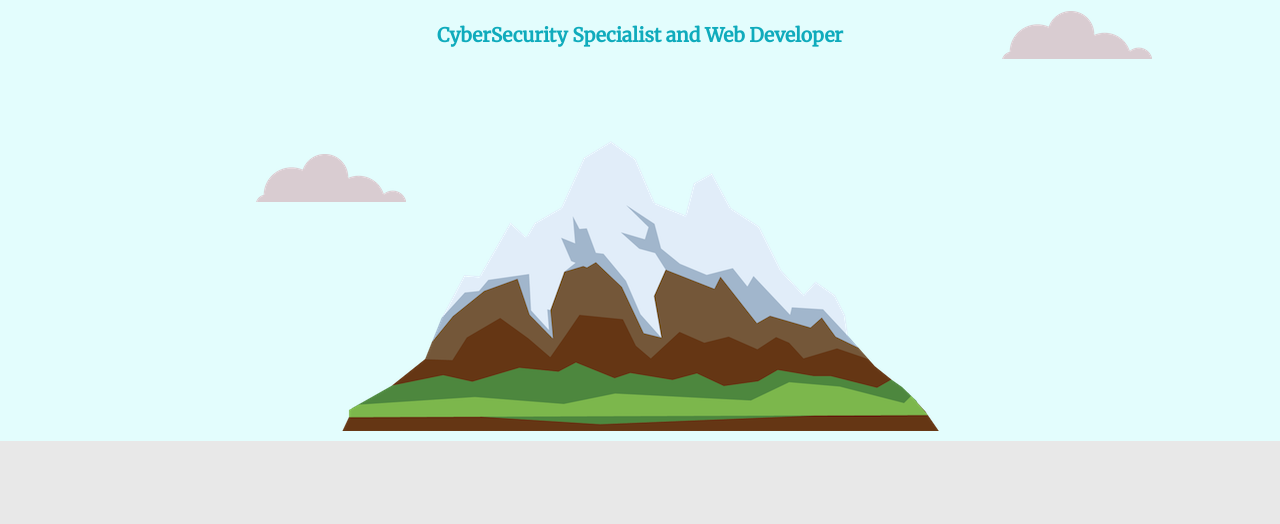
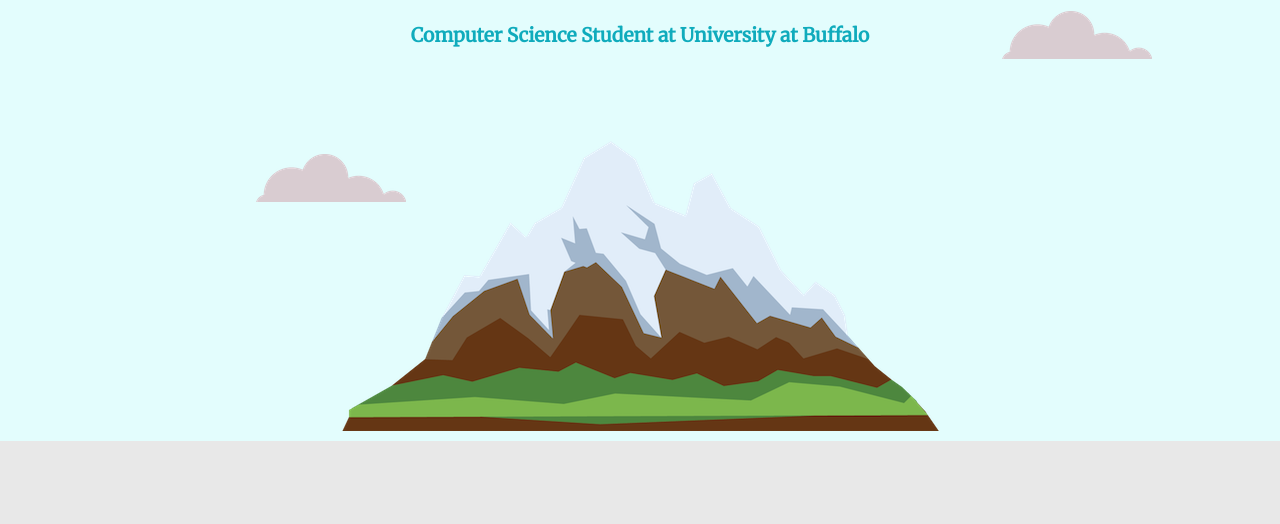
Before and after one commit to dikshit7040/Portfolio, a plain HTML site: page index.html in a window 1280 px wide. Shown: the part 276-800 px from the top of the page. Drawn offline with Linux system fonts and the light colour scheme.

Commit message:
Headline

```diff
--- a/index.html
+++ b/index.html
@@ -16,7 +16,7 @@
             <img class="main-logo" src="images/icon.png" alt="There is an problem loading image">
             <img class="top-cloud" src="images/cloud.png" alt="There was a problem loading image!">
             <h1 class="main-name">I'm Dikshit</h1>
-            <p class="short-intro"><b>CyberSecurity Specialist and Web Developer</b></p>
+            <p class="short-intro"><b>Computer Science Student at University at Buffalo</b></p>
             <img class="bottom-cloud" src="images/cloud.png" alt="There was a problem loading image!">
             <img class="mountain" src="images/mountain.png" alt="There was a problem loading image!">
             <img class="bottom-cloud-two" src="images/cloud.png" alt="There was a problem loading image!">
```
